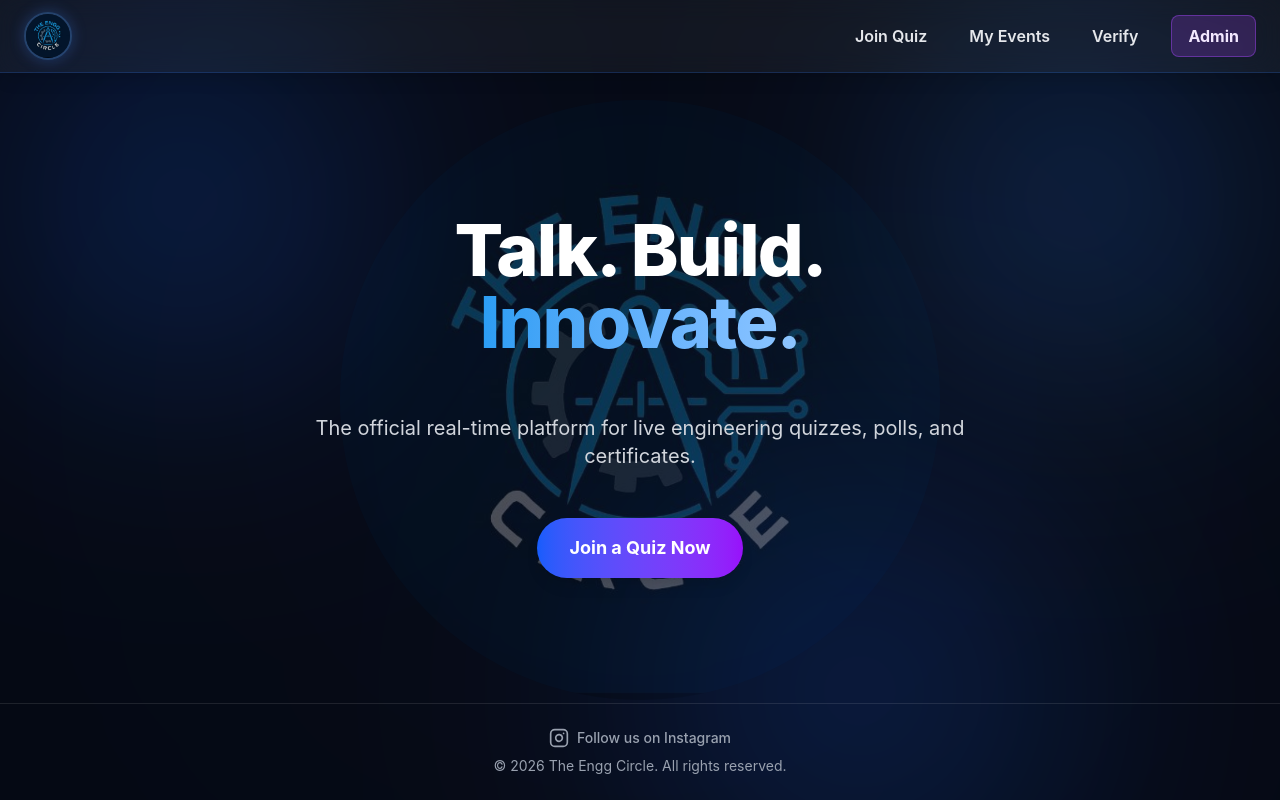
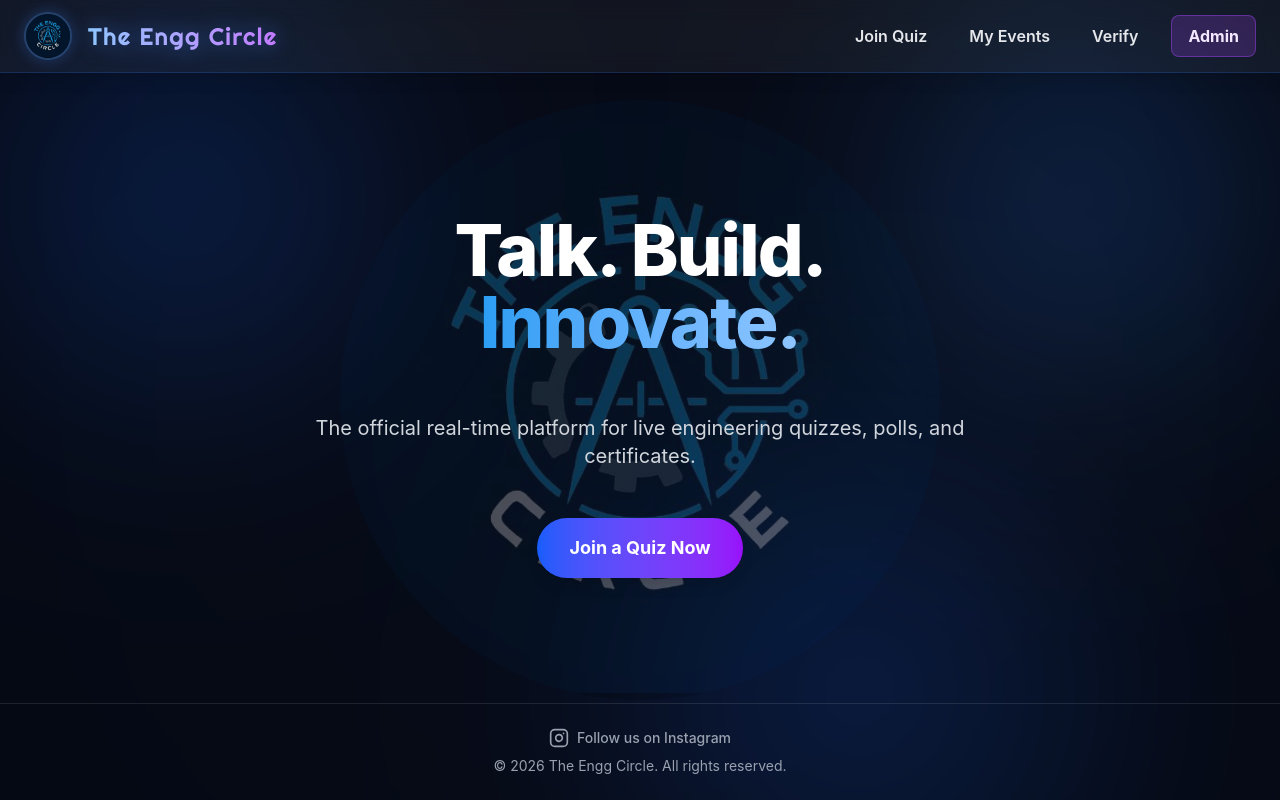
Before and after one commit to rajbabugoswami/engg-circle-app, a React app in the folder frontend/: page / in a window 1280 px wide. Built offline with nearby package versions, Linux system fonts and the light colour scheme; no server answers; the HTML template or start-up script is replaced by a standard one.

Commit message:
Add stylish brand name to navbar next to logo

```diff
--- a/frontend/src/pages/Home.jsx
+++ b/frontend/src/pages/Home.jsx
@@ -6,6 +6,12 @@ const Home = () => {
 
   return (
     <div className="min-h-screen bg-[#050914] flex flex-col font-sans text-white relative overflow-hidden">
+      <style>
+        {`
+          @import url('https://fonts.googleapis.com/css2?family=Righteous&display=swap');
+        `}
+      </style>
+
       {/* Background logo - highly visible behind text */}
       <div className="absolute top-1/2 left-1/2 -translate-x-1/2 -translate-y-1/2 w-80 h-80 sm:w-[350px] sm:h-[350px] md:w-[600px] md:h-[600px] opacity-30 bg-center bg-no-repeat bg-cover rounded-full pointer-events-none" style={{ backgroundImage: "url('/logo.jpeg')" }}></div>
       <div className="absolute top-0 left-0 w-96 h-96 bg-blue-600 rounded-full mix-blend-screen filter blur-[120px] opacity-20 animate-blob pointer-events-none"></div>
@@ -16,9 +22,15 @@ const Home = () => {
       <header className="relative z-50 bg-white/5 backdrop-blur-md border-b border-blue-500/20 shadow-lg">
         <div className="max-w-7xl mx-auto px-4 md:px-6 py-3 flex justify-between items-center">
 
-          {/* Left: Logo */}
-          <div className="flex items-center">
+          {/* Left: Logo and Brand Name */}
+          <div className="flex items-center gap-3 md:gap-4">
             <img src="/logo.jpeg" alt="The Engg Circle Logo" className="h-10 w-10 md:h-12 md:w-12 rounded-full object-cover shadow-[0_0_15px_rgba(59,130,246,0.3)] border-2 border-blue-400/30" />
+            <span
+              className="text-xl md:text-2xl tracking-wider text-transparent bg-clip-text bg-gradient-to-r from-blue-300 to-purple-400 drop-shadow-[0_0_10px_rgba(59,130,246,0.5)]"
+              style={{ fontFamily: "'Righteous', cursive" }}
+            >
+              The Engg Circle
+            </span>
           </div>
 
           {/* Right: Desktop Nav */}
```
